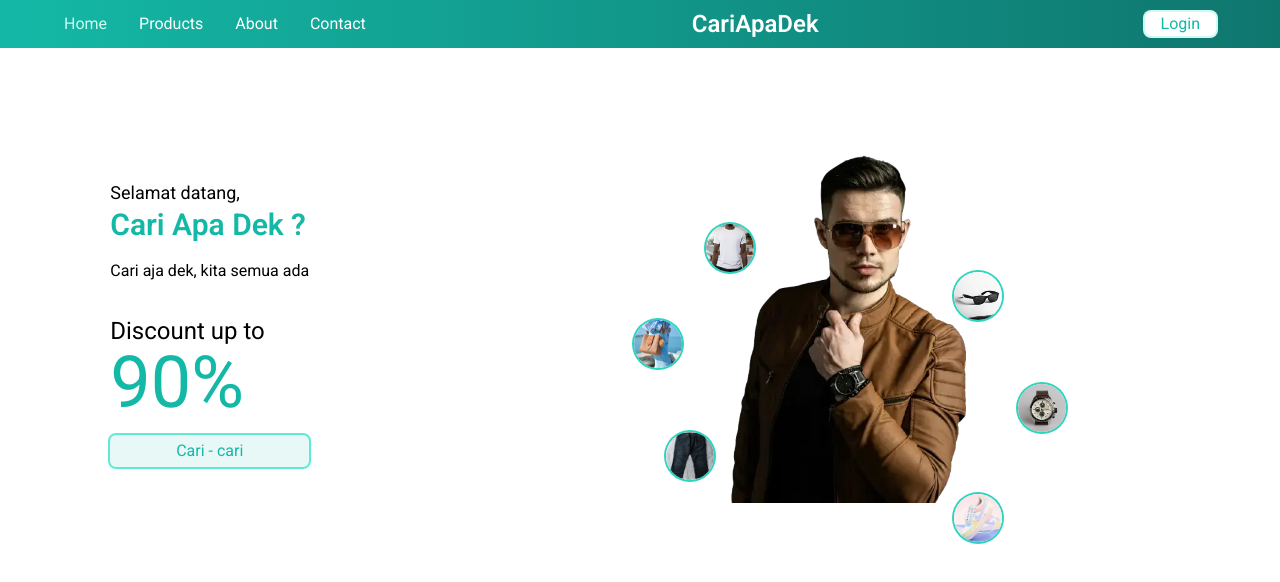
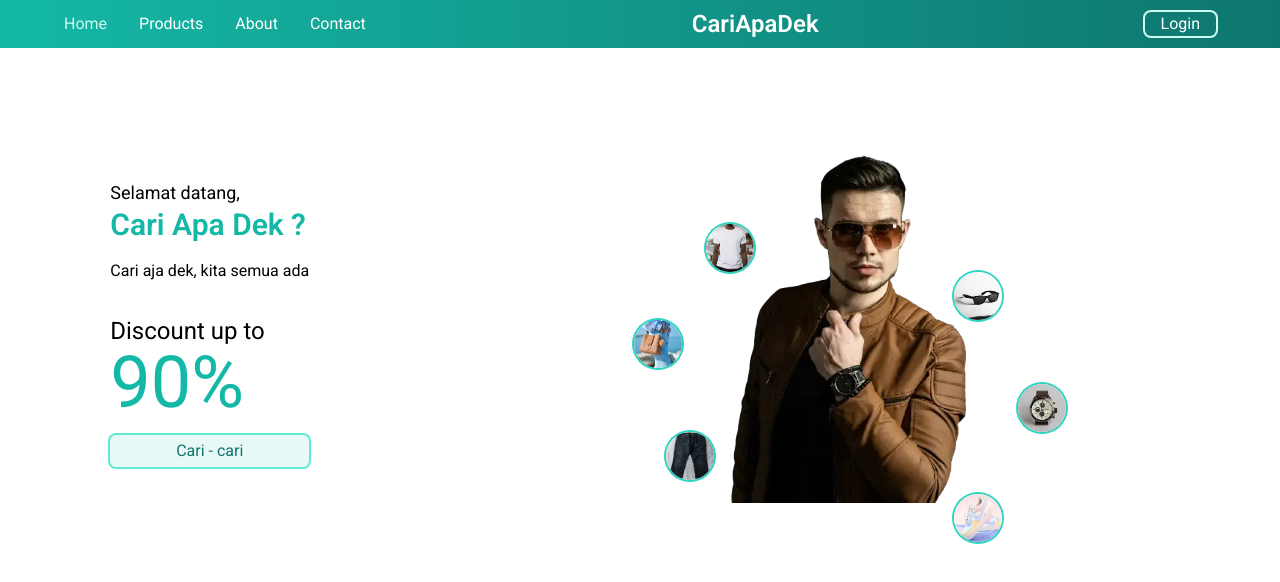
Before and after one commit to TainSiddik/toko-online, a React (Vite) app: page / in a window 1280 px wide. Shown: the top 582 px of the page. Built offline with nearby package versions, Linux system fonts and the light colour scheme.

Commit message:
fixing navbar login and hero button

```diff
--- a/src/components/onlineShop/Hero.jsx
+++ b/src/components/onlineShop/Hero.jsx
@@ -14,8 +14,8 @@ const Hero = () => {
                     <p className="pt-4">Cari aja dek, kita semua ada</p>
                     <h3 className="text-2xl pt-8">Discount up to</h3>
                     <h1 className="text-7xl text-teal-500">90%</h1>
-                    <div className="link bg-teal-500 bg-opacity-10 px-8 py-1 rounded-md ring-2 ring-teal-300 text-center text-teal-500 mt-4 hover:text-white hover:bg-opacity-100">
-                        <Link to={'/produk'}>Cari - cari</Link>
+                    <div className="link mt-4 w-full">
+                        <Link to={'/produk'} className="block w-full bg-teal-500 bg-opacity-10 py-1 rounded-md ring-2 ring-teal-300 text-center text-teal-700 hover:text-white hover:bg-opacity-90 transition-all duration-300 ease-in-out">Cari - cari</Link>
                     </div>
                 </div>
 
--- a/src/components/onlineShop/Navbar.jsx
+++ b/src/components/onlineShop/Navbar.jsx
@@ -24,8 +24,8 @@ const Navbar = () => {
                     <div className="logo">
                         <h1 className="text-2xl font-semibold">CariApaDek</h1>
                     </div>
-                    <div className="login hidden bg-white px-4 md:flex items-center rounded-md ring-2 ring-teal-100">
-                        <Link to={'/login'} className="text-teal-500">Login</Link>
+                    <div className="login hiddenmd md:flex">
+                        <Link to={'/login'} className="text-white-500 bg-teal-500 bg-opacity-0 px-4 items-center rounded-md ring-2 ring-teal-100 hover:bg-opacity-90 transition-all duration-300 ease-in-out">Login</Link>
                     </div>
                     <div className="btnNav flex md:hidden">
                         <Link><i className="fa-solid fa-bars text-xl"></i></Link>
```
